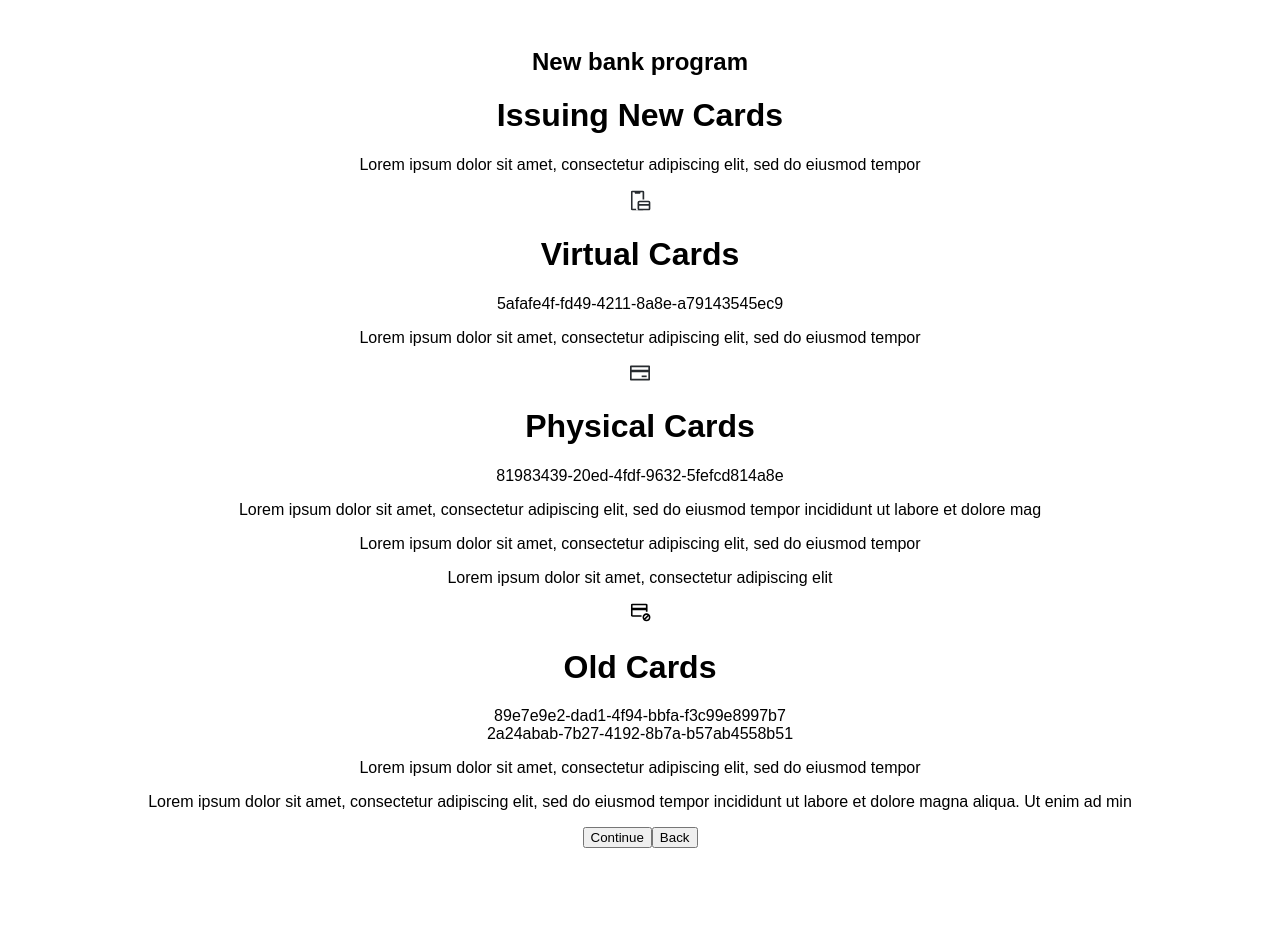
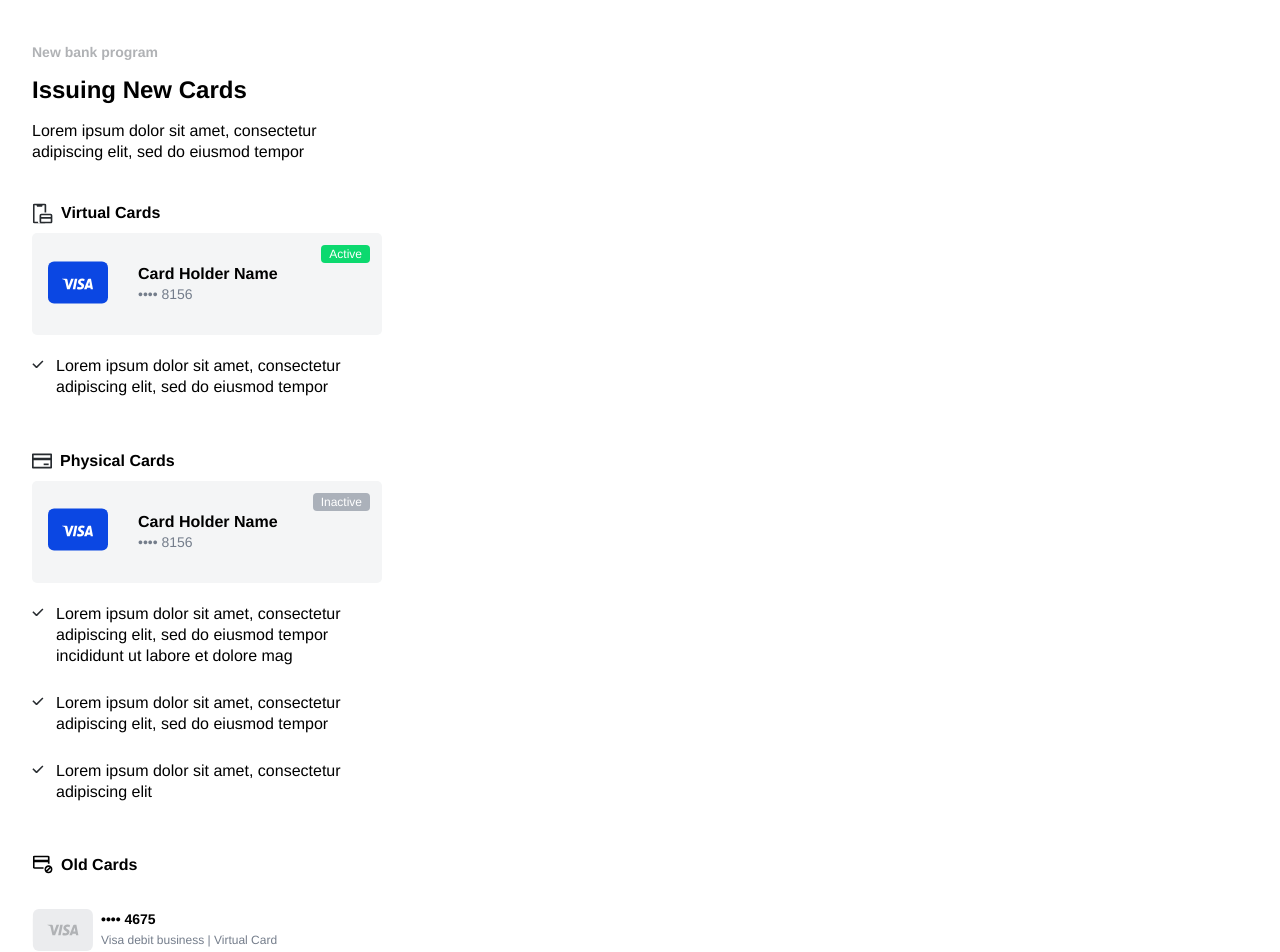
Before and after one commit to AntonNguyen-1/react-assignment, a React (Vite) app: page / in a window 1280 px wide. Shown: the top 952 px of the page. Before the commit the page ends 876 px from the top, so only its background shows below. Built offline with nearby package versions, Linux system fonts and the light colour scheme.

Commit message:
add styles

```diff
--- /dev/null
+++ b/src/assets/icons/ExpiredCardImage.tsx
@@ -0,0 +1,18 @@
+export const ExpiredCardImage = () => {
+  return (
+    <svg
+      width="61"
+      height="42"
+      viewBox="0 0 61 42"
+      fill="none"
+      xmlns="http://www.w3.org/2000/svg"
+    >
+      <rect x="0.888672" width="60" height="42" rx="10" fill="#EBECEE" />
+      <rect x="0.888672" width="60" height="42" rx="6" fill="#EBECEE" />
+      <path
+        d="M27.1571 15.691L23.101 26.3281H20.453L18.4539 17.8426C18.3322 17.3206 18.2279 17.1296 17.8571 16.9068C17.2545 16.5504 16.2636 16.213 15.3887 16.0029L15.4466 15.691H19.7113C20.256 15.691 20.7427 16.0856 20.8644 16.7731L21.919 22.9288L24.5264 15.691H27.1571ZM37.5348 22.8524C37.5464 20.0451 34.0003 19.8924 34.0234 18.6383C34.0292 18.2564 34.3595 17.849 35.0838 17.7471C35.4431 17.6962 36.4339 17.658 37.5522 18.2245L37.9926 15.9711C37.39 15.7292 36.6135 15.5 35.6517 15.5C33.1775 15.5 31.4333 16.945 31.4218 19.0139C31.4044 20.5417 32.6676 21.401 33.6178 21.9103C34.5913 22.4323 34.9216 22.7633 34.9158 23.2344C34.91 23.9473 34.1393 24.2656 33.415 24.272C32.1576 24.2975 31.4218 23.8964 30.8423 23.6036L30.3904 25.9334C30.9756 26.2263 32.0533 26.4873 33.1775 26.5C35.8023 26.4936 37.5233 25.0613 37.5348 22.8524ZM44.0709 26.3218H46.3887L44.3664 15.6846H42.2283C41.7474 15.6846 41.3418 15.9902 41.1621 16.4676L37.4074 26.3218H40.038L40.5595 24.7367H43.7696L44.0709 26.3218ZM41.278 22.5532L42.5991 18.5556L43.3582 22.5532H41.278ZM30.738 15.691L28.6694 26.3281H26.1662L28.2348 15.691H30.738Z"
+        fill="#B0B2B5"
+      />
+    </svg>
+  );
+};
--- /dev/null
+++ b/src/assets/icons/ValidCardImage.tsx
@@ -0,0 +1,17 @@
+export const ValidCardImage = () => {
+  return (
+    <svg
+      width="60"
+      height="43"
+      viewBox="0 0 60 43"
+      fill="none"
+      xmlns="http://www.w3.org/2000/svg"
+    >
+      <rect y="0.5" width="60" height="42" rx="6" fill="#0B47E3" />
+      <path
+        d="M25.7684 17.691L21.7123 28.3281H19.0643L17.0652 19.8426C16.9436 19.3206 16.8392 19.1296 16.4684 18.9068C15.8658 18.5504 14.875 18.213 14 18.0029L14.0579 17.691H18.3226C18.8673 17.691 19.354 18.0856 19.4757 18.7731L20.5303 24.9288L23.1378 17.691H25.7684ZM36.1462 24.8524C36.1578 22.0451 32.6116 21.8924 32.6348 20.6383C32.6406 20.2564 32.9708 19.849 33.6951 19.7471C34.0544 19.6962 35.0452 19.658 36.1636 20.2245L36.6039 17.9711C36.0013 17.7292 35.2249 17.5 34.263 17.5C31.7888 17.5 30.0447 18.945 30.0331 21.0139C30.0157 22.5417 31.2789 23.401 32.2292 23.9103C33.2026 24.4323 33.5329 24.7633 33.5271 25.2344C33.5213 25.9473 32.7507 26.2656 32.0264 26.272C30.769 26.2975 30.0331 25.8964 29.4536 25.6036L29.0017 27.9334C29.5869 28.2263 30.6647 28.4873 31.7888 28.5C34.4136 28.4936 36.1346 27.0613 36.1462 24.8524ZM42.6822 28.3218H45L42.9778 17.6846H40.8396C40.3587 17.6846 39.9531 17.9902 39.7735 18.4676L36.0187 28.3218H38.6494L39.1708 26.7367H42.3809L42.6822 28.3218ZM39.8894 24.5532L41.2105 20.5556L41.9695 24.5532H39.8894ZM29.3493 17.691L27.2807 28.3281H24.7776L26.8462 17.691H29.3493Z"
+        fill="white"
+      />
+    </svg>
+  );
+};
--- /dev/null
+++ b/src/assets/icons/СheckedIcon.tsx
@@ -0,0 +1,20 @@
+export const СheckedIcon = () => {
+  return (
+    <div>
+      <svg
+        width="12"
+        height="9"
+        viewBox="0 0 12 9"
+        fill="none"
+        xmlns="http://www.w3.org/2000/svg"
+      >
+        <path
+          fill-rule="evenodd"
+          clip-rule="evenodd"
+          d="M11.419 1.53039L5.05536 7.89402C4.76247 8.18692 4.28759 8.18692 3.9947 7.89402L0.358337 4.25766L1.419 3.197L4.52503 6.30303L10.3583 0.469727L11.419 1.53039Z"
+          fill="#272B2F"
+        />
+      </svg>
+    </div>
+  );
+};
--- a/src/components/CardSection/index.tsx
+++ b/src/components/CardSection/index.tsx
@@ -4,6 +4,7 @@ import { ICard } from "../../types";
 interface CardSectionProps {
   title: string;
   cards: ICard[];
+  icon: React.ReactNode;
   CardItemComponent: React.FC<{ card: ICard }>;
   description: React.ReactNode;
 }
@@ -11,12 +12,16 @@ interface CardSectionProps {
 export const CardSection: React.FC<CardSectionProps> = ({
   title,
   cards,
+  icon,
   CardItemComponent,
   description,
 }) => {
   return (
-    <div>
-      <h1 className="card-type-title">{title}</h1>
+    <div className="card-section">
+      <div className="card-type-title-wrapper">
+        {icon}
+        <h1 className="card-type-title">{title}</h1>
+      </div>
       {cards.map((card) => (
         <CardItemComponent key={card.id} card={card} />
       ))}
--- a/src/components/CardsList/index.tsx
+++ b/src/components/CardsList/index.tsx
@@ -7,6 +7,7 @@ import { CardSection } from "../CardSection";
 import { OldCardsIcon } from "../../assets/icons/OldCardsIcon";
 import { PhysicalCardsIcon } from "../../assets/icons/PhysicalCardsIcon";
 import { VirtualCardsIcon } from "../../assets/icons/VirtualCardsIcon";
+import { СheckedIcon } from "../../assets/icons/СheckedIcon";
 
 export const CardsList = () => {
   const currentDate = new Date();
@@ -37,57 +38,78 @@ export const CardsList = () => {
   );
 
   return (
-    <div className="cards-list-container">
-      <VirtualCardsIcon />
+    <div className="cards-section-container">
       <CardSection
         title="Virtual Cards"
         cards={virtualCards}
         CardItemComponent={VirtualCardItem}
+        icon={<VirtualCardsIcon />}
         description={
+          <div className="description-wrapper">
+            <div className="description-item">
+              <СheckedIcon />
               <p>
                 Lorem ipsum dolor sit amet, consectetur adipiscing elit, sed do
                 eiusmod tempor
               </p>
+            </div>
+          </div>
         }
       />
-      <PhysicalCardsIcon />
       <CardSection
         title="Physical Cards"
+        icon={<PhysicalCardsIcon />}
         cards={physicalCards}
         CardItemComponent={PhysicalCardItem}
         description={
-          <>
+          <div className="description-wrapper">
+            <div className="description-item">
+              <СheckedIcon />
               <p>
                 Lorem ipsum dolor sit amet, consectetur adipiscing elit, sed do
                 eiusmod tempor incididunt ut labore et dolore mag
               </p>
+            </div>
+            <div className="description-item">
+              <СheckedIcon />
               <p>
                 Lorem ipsum dolor sit amet, consectetur adipiscing elit, sed do
                 eiusmod tempor
               </p>
+            </div>
+            <div className="description-item">
+              <СheckedIcon />
               <p>Lorem ipsum dolor sit amet, consectetur adipiscing elit</p>
-          </>
+            </div>
+          </div>
         }
       />
-      <OldCardsIcon />
       <CardSection
         title="Old Cards"
+        icon={<OldCardsIcon />}
         cards={oldCards}
         CardItemComponent={OldCardItem}
         description={
-          <>
+          <div className="description-wrapper">
+            <div className="description-item">
+              <СheckedIcon />
               <p>
                 Lorem ipsum dolor sit amet, consectetur adipiscing elit, sed do
                 eiusmod tempor
               </p>
+            </div>
+            <div className="description-item">
+              <СheckedIcon />
               <p>
                 Lorem ipsum dolor sit amet, consectetur adipiscing elit, sed do
                 eiusmod tempor incididunt ut labore et dolore magna aliqua. Ut
                 enim ad min
               </p>
-          </>
+            </div>
+          </div>
         }
       />
+
       <div className="buttons-container">
         <button className="continue-btn">Continue</button>
         <button className="back-btn">Back</button>
--- a/src/components/OldCardItem/index.tsx
+++ b/src/components/OldCardItem/index.tsx
@@ -1,3 +1,4 @@
+import { ExpiredCardImage } from "../../assets/icons/ExpiredCardImage";
 import { ICard } from "../../types";
 
 type OldCardItemProps = {
@@ -5,5 +6,18 @@ type OldCardItemProps = {
 };
 
 export const OldCardItem = ({ card }: OldCardItemProps) => {
-  return <div className="cards-list-container">{card.id}</div>;
+  return (
+    <div className="cards-list-container old">
+      <div className="icon-wrapper">
+        <ExpiredCardImage />
+      </div>
+      <div className="card-info">
+        <p className="masked-number">{card.maskedCardNumber}</p>
+        <p className="card-type-text">
+          Visa debit business |{" "}
+          {card.type === "virtual" ? "Virtual Card" : "Physical Card"}
+        </p>
+      </div>
+    </div>
+  );
 };
--- a/src/components/PhysicalCardItem/index.tsx
+++ b/src/components/PhysicalCardItem/index.tsx
@@ -1,3 +1,14 @@
+// import { ICard } from "../../types";
+
+// type PhysicalCardItemProps = {
+//   card: ICard;
+// };
+
+// export const PhysicalCardItem = ({ card }: PhysicalCardItemProps) => {
+//   return <div className="cards-list-container">{card.id}</div>;
+// };
+
+import { ValidCardImage } from "../../assets/icons/ValidCardImage";
 import { ICard } from "../../types";
 
 type PhysicalCardItemProps = {
@@ -5,5 +16,18 @@ type PhysicalCardItemProps = {
 };
 
 export const PhysicalCardItem = ({ card }: PhysicalCardItemProps) => {
-  return <div className="cards-list-container">{card.id}</div>;
+  return (
+    <div className="cards-list-container">
+      <div className="icon-wrapper">
+        <ValidCardImage />
+      </div>
+      <div className="card-info">
+        <p className="holder-name">{card.holderName}</p>
+        <p className="masked-number">{card.maskedCardNumber}</p>
+      </div>
+      <div className={`status ${card.isActive ? "active" : "inactive"}`}>
+        {card.isActive ? "Active" : "Inactive"}
+      </div>
+    </div>
+  );
 };
--- a/src/components/VirtualCardItem/index.tsx
+++ b/src/components/VirtualCardItem/index.tsx
@@ -1,3 +1,4 @@
+import { ValidCardImage } from "../../assets/icons/ValidCardImage";
 import { ICard } from "../../types";
 
 type VirtualCardItemProps = {
@@ -5,5 +6,18 @@ type VirtualCardItemProps = {
 };
 
 export const VirtualCardItem = ({ card }: VirtualCardItemProps) => {
-  return <div className="cards-list-container">{card.id}</div>;
+  return (
+    <div className="cards-list-container">
+      <div className="icon-wrapper">
+        <ValidCardImage />
+      </div>
+      <div className="card-info">
+        <p className="holder-name">{card.holderName}</p>
+        <p className="masked-number">{card.maskedCardNumber}</p>
+      </div>
+      <div className={`status ${card.isActive ? "active" : "inactive"}`}>
+        {card.isActive ? "Active" : "Inactive"}
+      </div>
+    </div>
+  );
 };
--- a/src/styles/main.scss
+++ b/src/styles/main.scss
@@ -1,12 +1,142 @@
 $primary-color: #ffffff;
 
 body {
-  font-family: Arial, sans-serif;
+  font-family: Helvetica;
   background-color: $primary-color;
   color: #000;
+  text-align: left;
+  width: 390px;
 }
 
 .container {
-  padding: 20px;
-  text-align: center;
+  padding: 24px;
+  h2 {
+    color: #b0b2b5;
+    font-size: 14px;
+    font-weight: 700;
+  }
+  h1 {
+    font-size: 24px;
+    font-weight: 700;
+  }
+  p {
+    margin: 0;
+    padding: 0;
+    font-size: 16px;
+    font-weight: 400;
+    line-height: 21px;
+  }
+  .card-type-title {
+    font-weight: 700;
+    font-size: 16px;
+  }
+  .cards-section-container {
+    .buttons-container {
+      margin-top: 48px;
+      display: flex;
+      flex-direction: column;
+      button {
+        width: 343px;
+        border: none;
+        padding: 15px;
+        font-size: 16px;
+      }
+      .continue-btn {
+        background-color: #000;
+        color: #fff;
+        border-radius: 4px;
+      }
+      .back-btn {
+        background: none;
+        color: #000;
+      }
+    }
+  }
+  .card-section {
+    margin-top: 44px;
+
+    &:first-child {
+      margin-top: 32px;
+    }
+    .description-wrapper {
+      display: flex;
+      flex-direction: column;
+      .description-item {
+        display: flex;
+        margin-bottom: 26px;
+        &:last-child {
+          margin: 0;
+        }
+      }
+      p {
+        margin-left: 12px;
+      }
+    }
+  }
+  .card-type-title-wrapper {
+    display: flex;
+    align-items: center;
+    .card-type-title {
+      margin-left: 8px;
+    }
+  }
+  .cards-list-container {
+    position: relative;
+    display: flex;
+    background: #f4f5f6;
+    width: 350px;
+    border-radius: 5px;
+    margin-bottom: 20px;
+
+    .icon-wrapper {
+      height: 100%;
+      align-self: center;
+      padding-left: 16px;
+    }
+    .card-info {
+      padding: 30px;
+      .holder-name {
+        font-weight: 700;
+      }
+      .masked-number {
+        font-size: 14px;
+        color: #747d8b;
+      }
+    }
+    &.old {
+      background: none;
+      margin-bottom: 20px;
+      margin-top: 24px;
+      .icon-wrapper {
+        padding: 0;
+      }
+      .card-info {
+        padding: 0;
+        padding-left: 8px;
+      }
+      .masked-number {
+        font-weight: 700;
+        color: #000;
+      }
+      .card-type-text {
+        font-size: 12px;
+        color: #747d8b;
+      }
+    }
+    .status {
+      position: absolute;
+      right: 12px;
+      top: 12px;
+      font-size: 12px;
+      padding: 2px 8px;
+      border-radius: 4px;
+      color: #fff;
+      &.active {
+        background: #0cd96f;
+      }
+      &.inactive {
+        background: #abb1ba;
+      }
+    }
+  }
 }
```
Also changed, not shown: src/assets/images/expired-card.png (deleted), src/assets/images/valid-card.png (deleted). Lines whose indentation alone changed are shown as unchanged.
